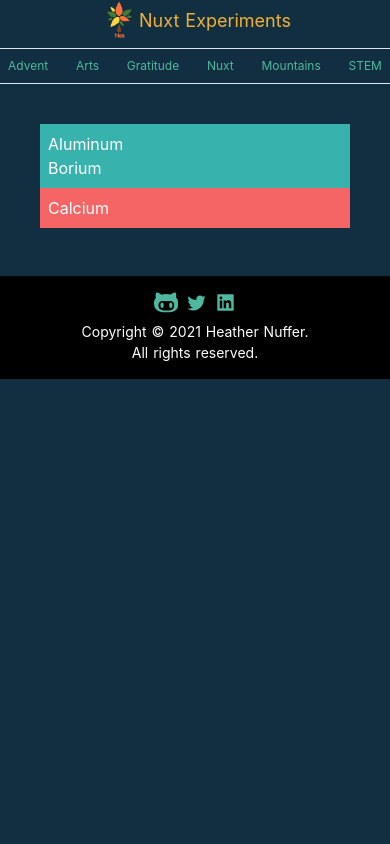
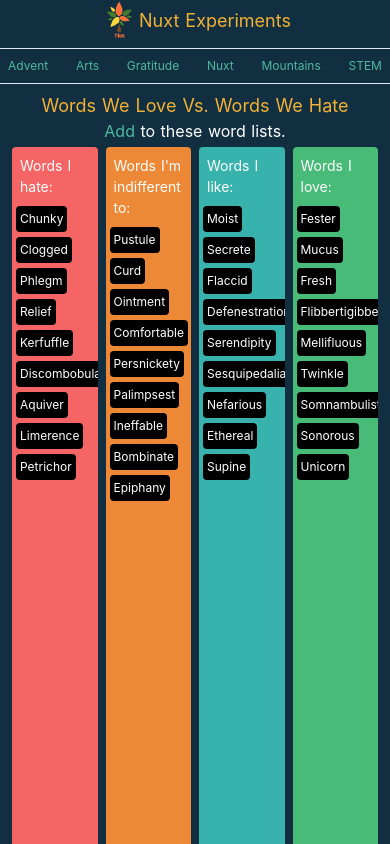
Before and after one commit to ethyl2/nuxt-experiment, a Nuxt app: page /arts/drag-and-drop in a window 390 px wide. Shown: the top 844 px of the page. Built offline with nearby package versions, Linux system fonts and the light colour scheme.

Commit message:
Styles: Adds overflow handling and responsive text

```diff
--- a/pages/arts/drag-and-drop.vue
+++ b/pages/arts/drag-and-drop.vue
@@ -1,15 +1,124 @@
 <template>
-  <div class="m-10">
-    <div class="drop-zone bg-teal-500 p-2">
-      <div v-for="item in listOne" :key="item.title" class="drag-el">
-        {{ item.title }}
+  <div class="m-2 md:m-10">
+    <h1 class="text-lg text-center text-bold md:text-3xl">
+      Words We Love Vs. Words We Hate
+    </h1>
+    <p class="hidden text-center text-base p-2 md:text-xl md:block">
+      Sort these words by dragging them to the columns that feel best to you.
+    </p>
+    <p class="text-center md:hidden">
+      <nuxt-link :to="{ path: '/arts/drag-and-drop', hash: '#add' }"
+        >Add</nuxt-link
+      >
+      to these word lists.
+    </p>
+    <div class="flex min-h-screen w-full">
+      <div
+        class="drop-zone rounded bg-red-500 pb-2 m-1 w-1/4 overflow-x-auto md:m-2"
+        @drop="onDrop($event, 1)"
+        @dragover.prevent
+        @dragenter.prevent
+      >
+        <p class="p-2 text-sm text-bold md:text-lg">Words I hate:</p>
+        <div
+          v-for="item in listOne"
+          :key="item.id"
+          class="drag-el text-xs p-1 mb-1 ml-1 bg-black rounded w-auto inline-block md:text-base md:p-2 md:m-2"
+          draggable
+          @dragstart="startDrag($event, item)"
+        >
+          {{ item.title }}
+        </div>
+      </div>
+
+      <div
+        class="drop-zone rounded bg-orange-500 pb-2 m-1 w-1/4 overflow-x-auto md:m-2"
+        @drop="onDrop($event, 2)"
+        @dragover.prevent
+        @dragenter.prevent
+      >
+        <p class="p-2 text-sm text-bold md:text-lg">
+          Words I'm indifferent to:
+        </p>
+        <div
+          v-for="item in listTwo"
+          :key="item.id"
+          class="drag-el text-xs p-1 mb-1 ml-1 bg-black rounded w-auto inline-block md:text-base md:p-2 md:m-2"
+          draggable
+          @dragstart="startDrag($event, item)"
+        >
+          {{ item.title }}
+        </div>
+      </div>
+
+      <div
+        class="drop-zone rounded bg-teal-500 pb-2 m-1 w-1/4 overflow-x-auto md:m-2"
+        @drop="onDrop($event, 3)"
+        @dragover.prevent
+        @dragenter.prevent
+      >
+        <p class="p-2 text-sm text-bold md:text-lg">Words I like:</p>
+        <div
+          v-for="item in listThree"
+          :key="item.id"
+          class="drag-el text-xs p-1 mb-1 ml-1 bg-black rounded w-auto inline-block md:text-base md:p-2 md:m-2"
+          draggable
+          @dragstart="startDrag($event, item)"
+        >
+          {{ item.title }}
+        </div>
+      </div>
+
+      <div
+        class="drop-zone rounded bg-green-500 pb-2 m-1 w-1/4 overflow-x-auto md:m-2"
+        @drop="onDrop($event, 4)"
+        @dragover.prevent
+        @dragenter.prevent
+      >
+        <p class="p-2 text-sm text-bold md:text-lg">Words I love:</p>
+        <div
+          v-for="item in listFour"
+          :key="item.id"
+          class="drag-el text-xs p-1 mb-1 ml-1 bg-black rounded w-auto inline-block md:text-base md:p-2 md:m-2"
+          draggable
+          @dragstart="startDrag($event, item)"
+        >
+          {{ item.title }}
+        </div>
       </div>
     </div>
-    <div class="drop-zone bg-red-500 p-2">
-      <div v-for="item in listTwo" :key="item.title" class="drag-el">
-        {{ item.title }}
+
+    <!-- Add Words Section -->
+    <h2 id="add" class="text-lg text-center m-2 md:text-2xl">Add More Words</h2>
+    <form
+      class="flex flex-col justify-center items-center space-y-2 mx-auto w-5/6 md:flex-row md:space-x-2 md:space-y-0"
+      @submit.prevent="addWord"
+    >
+      <input
+        v-model="newWord"
+        type="text"
+        class="text-black p-2 rounded"
+        placeholder="your word"
+        required
+      />
+      <div>
+        <select
+          v-model="listForNewWord"
+          class="text-black p-2 rounded"
+          required
+        >
+          <option value="-" selected disabled hidden>Choose a list:</option>
+          <option value="1">Hate list</option>
+          <option value="2">Indifferent list</option>
+          <option value="3">Like list</option>
+          <option value="4">Love list</option>
+          <option value="random">Random</option>
+        </select>
+        <button type="submit" class="border rounded p-1 mx-1 hover:bg-gray-700">
+          Add
+        </button>
       </div>
-    </div>
+    </form>
   </div>
 </template>
 
@@ -18,21 +127,188 @@ export default {
   name: 'DragAndDrop',
   data() {
     return {
+      newWord: '',
+      listForNewWord: '-',
       items: [
         {
           id: 0,
-          title: 'Aluminum',
+          title: 'Chunky',
           list: 1,
         },
         {
           id: 1,
-          title: 'Borium',
+          title: 'Pustule',
+          list: 2,
+        },
+        {
+          id: 2,
+          title: 'Moist',
+          list: 3,
+        },
+        {
+          id: 3,
+          title: 'Fester',
+          list: 4,
+        },
+        {
+          id: 4,
+          title: 'Clogged',
           list: 1,
         },
         {
-          id: 2,
-          title: 'Calcium',
+          id: 16,
+          title: 'Curd',
           list: 2,
+        },
+        {
+          id: 5,
+          title: 'Secrete',
+          list: 3,
+        },
+        {
+          id: 6,
+          title: 'Mucus',
+          list: 4,
+        },
+        {
+          id: 7,
+          title: 'Phlegm',
+          list: 1,
+        },
+        {
+          id: 8,
+          title: 'Ointment',
+          list: 2,
+        },
+        {
+          id: 9,
+          title: 'Flaccid',
+          list: 3,
+        },
+        {
+          id: 10,
+          title: 'Fresh',
+          list: 4,
+        },
+        {
+          id: 11,
+          title: 'Relief',
+          list: 1,
+        },
+        {
+          id: 12,
+          title: 'Comfortable',
+          list: 2,
+        },
+        {
+          id: 13,
+          title: 'Defenestration',
+          list: 3,
+        },
+        {
+          id: 14,
+          title: 'Flibbertigibbet',
+          list: 4,
+        },
+        {
+          id: 15,
+          title: 'Kerfuffle',
+          list: 1,
+        },
+        {
+          id: 17,
+          title: 'Persnickety',
+          list: 2,
+        },
+        {
+          id: 18,
+          title: 'Serendipity',
+          list: 3,
+        },
+        {
+          id: 19,
+          title: 'Mellifluous',
+          list: 4,
+        },
+        {
+          id: 20,
+          title: 'Discombobulated',
+          list: 1,
+        },
+        {
+          id: 21,
+          title: 'Palimpsest',
+          list: 2,
+        },
+        {
+          id: 22,
+          title: 'Sesquipedalian',
+          list: 3,
+        },
+        {
+          id: 23,
+          title: 'Twinkle',
+          list: 4,
+        },
+        {
+          id: 24,
+          title: 'Aquiver',
+          list: 1,
+        },
+        {
+          id: 25,
+          title: 'Ineffable',
+          list: 2,
+        },
+        {
+          id: 26,
+          title: 'Nefarious',
+          list: 3,
+        },
+        {
+          id: 27,
+          title: 'Somnambulist',
+          list: 4,
+        },
+        {
+          id: 29,
+          title: 'Limerence',
+          list: 1,
+        },
+        {
+          id: 30,
+          title: 'Bombinate',
+          list: 2,
+        },
+        {
+          id: 31,
+          title: 'Ethereal',
+          list: 3,
+        },
+        {
+          id: 28,
+          title: 'Sonorous',
+          list: 4,
+        },
+        {
+          id: 32,
+          title: 'Petrichor',
+          list: 1,
+        },
+        {
+          id: 33,
+          title: 'Epiphany',
+          list: 2,
+        },
+        {
+          id: 34,
+          title: 'Supine',
+          list: 3,
+        },
+        {
+          id: 35,
+          title: 'Unicorn',
+          list: 4,
         },
       ],
     }
@@ -44,6 +320,38 @@ export default {
     listTwo() {
       return this.items.filter((item) => item.list === 2)
     },
+    listThree() {
+      return this.items.filter((item) => item.list === 3)
+    },
+    listFour() {
+      return this.items.filter((item) => item.list === 4)
+    },
+  },
+  methods: {
+    startDrag: (evt, item) => {
+      evt.dataTransfer.dropEffect = 'move'
+      evt.dataTransfer.effectAllowed = 'move'
+      evt.dataTransfer.setData('itemID', item.id)
+    },
+    onDrop(evt, list) {
+      const itemID = evt.dataTransfer.getData('itemID')
+      const itemDropped = this.items.find(
+        (item) => parseInt(item.id) === parseInt(itemID)
+      )
+      itemDropped.list = list
+    },
+    addWord() {
+      const newItem = {}
+      newItem.id = this.items.length
+      newItem.list =
+        this.listForNewWord === 'random'
+          ? Math.floor(Math.random() * 4) + 1
+          : parseInt(this.listForNewWord)
+      newItem.title = this.newWord
+      this.items.push(newItem)
+      this.newWord = ''
+      this.listForNewWord = ''
+    },
   },
 }
 </script>
```
